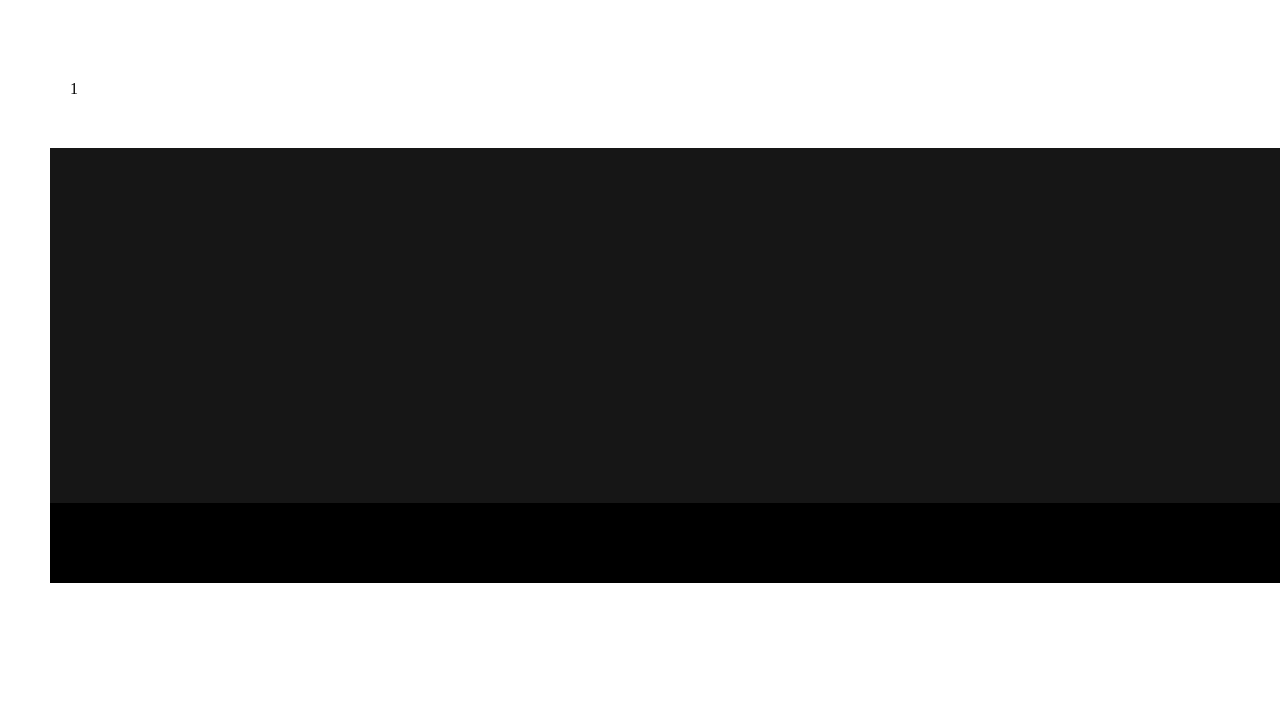
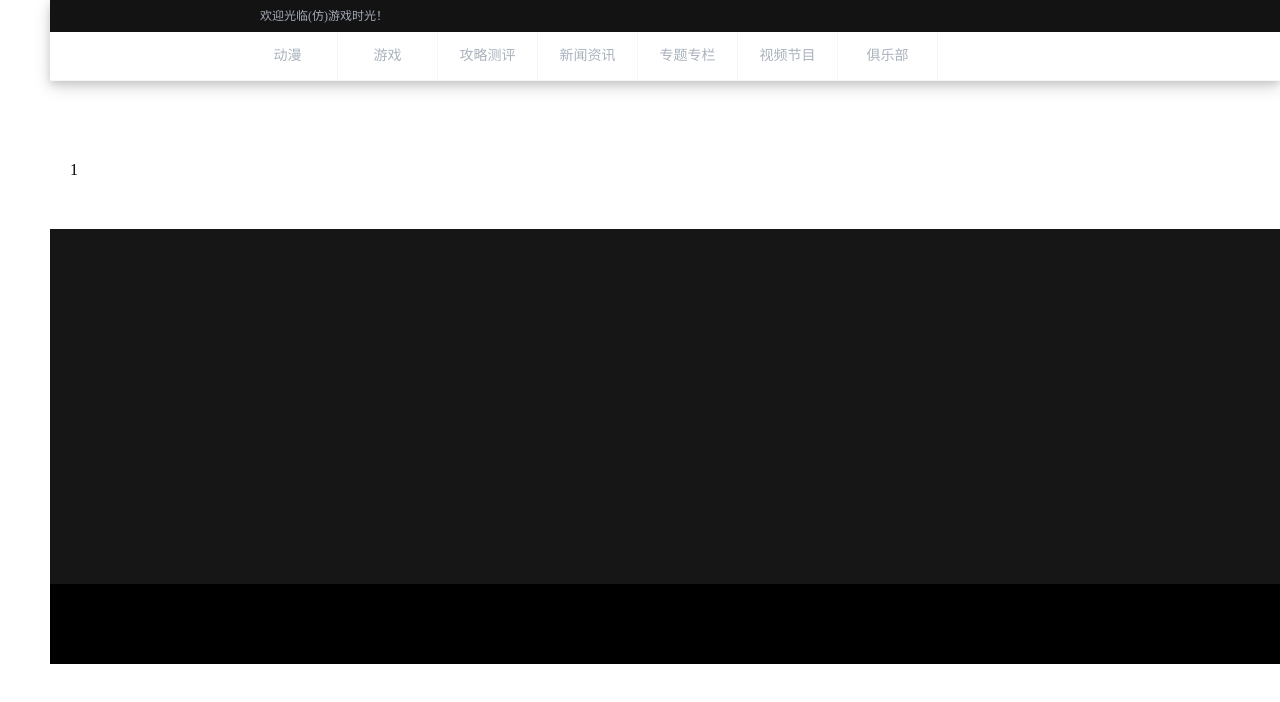
Before and after one commit to dcsuibian/vgtime-imitation, a Next.js app in the folder frontend/: page /topics/1 in a window 1280 px wide. Shown: the top 702 px of the page. Built offline with nearby package versions, Linux system fonts and the light colour scheme.

Commit message:
完成不会动的Header

```diff
--- a/frontend/src/app/layout.tsx
+++ b/frontend/src/app/layout.tsx
@@ -14,7 +14,7 @@ export default function RootLayout({ children }: { children: React.ReactNode })
     <html lang='zh-CN'>
     <body>
     <div className={styles.main}>
-      {/*<Header />*/}
+      <Header />
       <div className={styles.container}>
         {children}
       </div>
--- a/frontend/src/components/Header/index.module.scss
+++ b/frontend/src/components/Header/index.module.scss
@@ -1,12 +1,60 @@
 .header {
+  box-sizing: content-box;
+  max-width: 1600px;
+  height: 80px;
+
+  background-color: #fff;
+
+  box-shadow: 0 3px 8px 0 rgba(0, 0, 0, 0.12), 0 6px 16px 0 rgba(0, 0, 0, 0.15); // 阴影
+  border-bottom: 1px solid rgba(85, 85, 85, 0.05);
+
+  position: relative; // 水平居中
+  left: 50%;
+  transform: translate(-50%);
+
+  line-height: 48px;
+
   .top {
+    height: 40%;
+    background-color: #131313; // 深色背景
+    padding-left: 188px; // 左边距
+    line-height: 32px;
+
     .left {
       a {
+        display: block;
+        margin-left: 22px;
+
+        color: #A5AAB8;
+        font-size: 12px;
       }
     }
   }
 
   .bottom {
+    nav.left {
+      float: left;
+      height: 60%;
+      padding-left: 188px; // 左边距
+      ul {
+        li {
+          float: left;
 
+          a {
+            display: block;
+            width: 100px;
+            border-right: 1px solid rgba(85, 85, 85, 0.05);
+
+            text-align: center;
+            color: #AAB2BD;
+            font-size: 14px;
+          }
+        }
+      }
+    }
+
+    .right {
+
+    }
   }
 }
--- a/frontend/src/components/Header/index.tsx
+++ b/frontend/src/components/Header/index.tsx
@@ -11,6 +11,20 @@ export default function Header() {
         </div>
       </div>
       <div className={styles.bottom}>
+        <nav className={styles.left}>
+          <ul>
+            <li><a>动漫</a></li>
+            <li><a>游戏</a></li>
+            <li><a>攻略测评</a></li>
+            <li><a>新闻资讯</a></li>
+            <li><a>专题专栏</a></li>
+            <li><a>视频节目</a></li>
+            <li><a>俱乐部</a></li>
+          </ul>
+        </nav>
+        <div className={styles.right}>
+
+        </div>
       </div>
     </header>
   )
```
